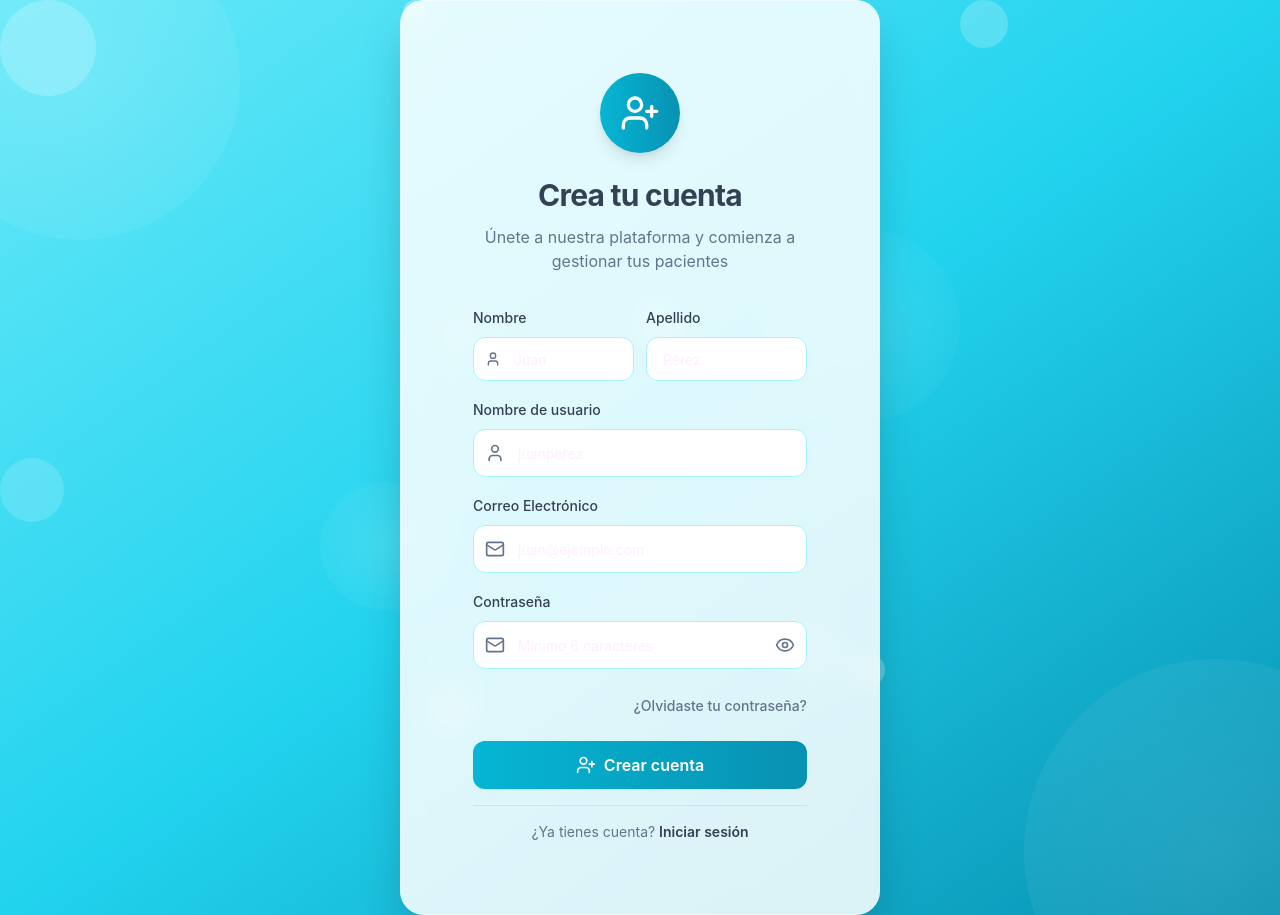
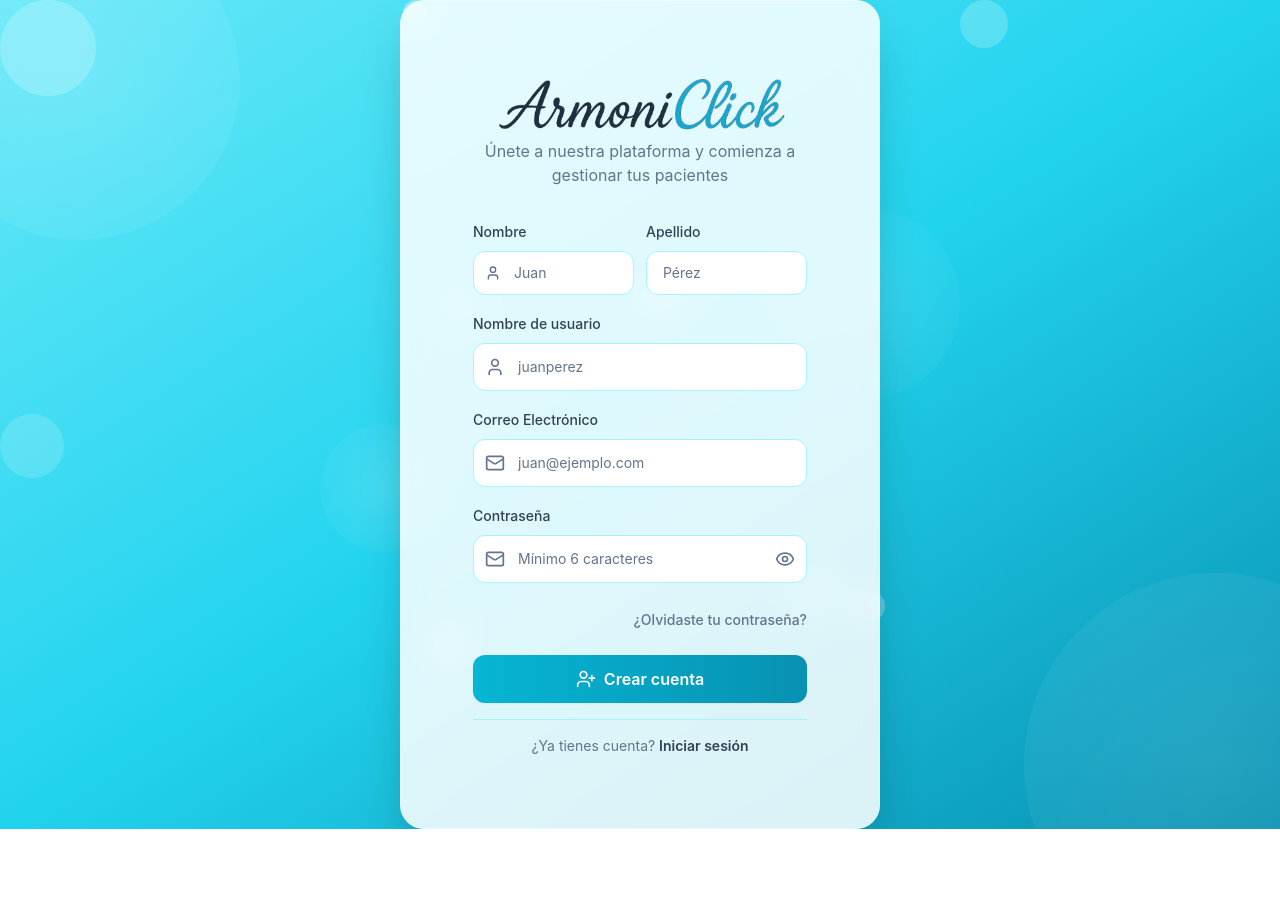
Before and after one commit to AlexHeisinger09/ArmoniClick, a React (Vite) app: page /auth/registrar in a window 1280 px wide. After the commit the page ends 829 px from the top, so only its background shows below. Built offline with nearby package versions, Linux system fonts and the light colour scheme.

Commit message:
mejora en vistas de pantalla de login

```diff
--- a/src/presentation/pages/auth/NewPassword.tsx
+++ b/src/presentation/pages/auth/NewPassword.tsx
@@ -2,7 +2,7 @@ import {
   useChangePasswordMutation,
   useCheckUserToken,
 } from "@/presentation/hooks";
-import { useState } from "react";
+import { useState, useEffect } from "react";
 import { Lock, Eye, EyeOff, Shield, CheckCircle, AlertCircle } from "lucide-react";
 
 import { TypographyH2 } from "@/presentation/components/shared/TypographyH2";
@@ -23,7 +23,7 @@ import { Skeleton } from "@/presentation/components/ui/skeleton";
 import { Spinner } from "@/presentation/components/ui/spinner";
 import { newPasswordSchema } from "@/presentation/validations/userSchema";
 
-import { useParams } from "react-router-dom";
+import { useParams, useNavigate } from "react-router-dom"; // 👈 Agregar useNavigate
 import { zodResolver } from "@hookform/resolvers/zod";
 import { useForm } from "react-hook-form";
 import { z } from "zod";
@@ -31,6 +31,7 @@ import { z } from "zod";
 export const NewPassword = () => {
   const [showPassword, setShowPassword] = useState(false);
   const params = useParams();
+  const navigate = useNavigate(); // 👈 Hook para navegación
 
   const form = useForm<z.infer<typeof newPasswordSchema>>({
     resolver: zodResolver(newPasswordSchema),
@@ -44,6 +45,19 @@ export const NewPassword = () => {
     params.token as string
   );
 
+  // 👈 Efecto para redirigir al login después del éxito
+  useEffect(() => {
+    if (changePasswordMutation.isSuccess && changePasswordMutation.data) {
+      // Esperar 3 segundos para que el usuario vea el mensaje de éxito
+      const timer = setTimeout(() => {
+        navigate("/auth/login");
+      }, 3000);
+
+      // Cleanup del timer
+      return () => clearTimeout(timer);
+    }
+  }, [changePasswordMutation.isSuccess, changePasswordMutation.data, navigate]);
+
   const onSubmit = (values: z.infer<typeof newPasswordSchema>) => {
     changePasswordMutation.mutate({
       newPassword: values.password,
@@ -56,24 +70,33 @@ export const NewPassword = () => {
     <div className="w-full p-6 sm:p-8 flex flex-col gap-6 max-w-md mx-auto">
       {/* Header estético */}
       <div className="text-center mb-2">
-        <div className="w-20 h-20 bg-gradient-to-r from-cyan-500 to-cyan-600 rounded-full mx-auto mb-6 flex items-center justify-center shadow-lg">
-          <Shield className="w-10 h-10 text-white" />
+        <div className="w-25 h-25">
+          <img
+            src="/letras.PNG"
+            alt="Logo ArmoniClick"
+            className="w-full h-full object-contain"
+          />
         </div>
-        <TypographyH2 className="text-slate-700 font-bold text-3xl mb-3">
+        {/* <TypographyH2 className="text-slate-700 font-bold text-3xl mb-3">
           Nueva contraseña
-        </TypographyH2>
+        </TypographyH2> */}
         <TypographyP className="text-slate-500 text-base">
           Crea una contraseña segura para proteger tu cuenta
         </TypographyP>
       </div>
 
-      {/* Mensaje de éxito */}
+      {/* Mensaje de éxito con información de redirección */}
       {changePasswordMutation.data && (
         <Alert className="bg-green-50 border border-green-200 text-green-700 rounded-xl flex items-center gap-3 py-4">
           <CheckCircle className="w-5 h-5 flex-shrink-0" />
-          <AlertTitle className="m-0 font-medium">
-            {changePasswordMutation.data.message}
-          </AlertTitle>
+          <div>
+            <AlertTitle className="m-0 font-medium">
+              {changePasswordMutation.data.message}
+            </AlertTitle>
+            <p className="text-sm mt-1 opacity-90">
+              Serás redirigido al login en unos segundos...
+            </p>
+          </div>
         </Alert>
       )}
 
@@ -154,7 +177,7 @@ export const NewPassword = () => {
                           pl-11 pr-11 py-3 h-12
                           border border-cyan-200 rounded-xl
                           focus:ring-2 focus:ring-cyan-500 focus:border-cyan-500
-                          bg-white text-slate-700 placeholder-slate-400
+                          bg-white text-slate-700 placeholder-slate-500
                           transition-all duration-200
                           ${errors.password?.message
                             ? "border-red-400 focus:ring-red-300"
@@ -219,12 +242,15 @@ export const NewPassword = () => {
                   show={true}
                   className="text-white"
                 />
+              ) : changePasswordMutation.isSuccess ? (
+                <>
+                  <CheckCircle className="w-5 h-5 mr-2" />
+                  Redirigiendo...
+                </>
               ) : (
                 <>
                   <Lock className="w-5 h-5 mr-2" />
-                  {isLoadingChangePassword
-                    ? "Guardando..."
-                    : "Guardar nueva contraseña"}
+                  Guardar nueva contraseña
                 </>
               )}
             </Button>
--- a/src/presentation/pages/auth/Register.tsx
+++ b/src/presentation/pages/auth/Register.tsx
@@ -48,12 +48,16 @@ export const Register = () => {
     <div className="w-full p-6 sm:p-8 flex flex-col gap-6 max-w-md mx-auto">
       {/* Header estético */}
       <div className="text-center mb-2">
-        <div className="w-20 h-20 bg-gradient-to-r from-cyan-500 to-cyan-600 rounded-full mx-auto mb-6 flex items-center justify-center shadow-lg">
-          <UserPlus className="w-10 h-10 text-white" />
-        </div>
-        <TypographyH2 className="text-slate-700 font-bold text-3xl mb-3">
+        <div className="w-25 h-25">
+          <img
+            src="/letras.PNG"
+            alt="Logo ArmoniClick"
+            className="w-full h-full object-contain"
+          />
+          </div>
+        {/* <TypographyH2 className="text-slate-700 font-bold text-3xl mb-3">
           Crea tu cuenta
-        </TypographyH2>
+        </TypographyH2> */}
         <TypographyP className="text-slate-500 text-base">
           Únete a nuestra plataforma y comienza a gestionar tus pacientes
         </TypographyP>
@@ -101,7 +105,7 @@ export const Register = () => {
                           pl-10 pr-4 py-3 h-11
                           border border-cyan-200 rounded-xl
                           focus:ring-2 focus:ring-cyan-500 focus:border-cyan-500
-                          bg-white text-slate-700 placeholder-slate-400
+                          bg-white text-slate-700 placeholder-slate-600 placeholder:text-slate-500
                           transition-all duration-200
                           ${errors.name?.message
                             ? "border-red-400 focus:ring-red-300"
@@ -132,7 +136,7 @@ export const Register = () => {
                         px-4 py-3 h-11
                         border border-cyan-200 rounded-xl
                         focus:ring-2 focus:ring-cyan-500 focus:border-cyan-500
-                        bg-white text-slate-700 placeholder-slate-400
+                        bg-white text-slate-700 placeholder-slate-600 placeholder:text-slate-500
                         transition-all duration-200
                         ${errors.lastName?.message
                           ? "border-red-400 focus:ring-red-300"
@@ -165,7 +169,7 @@ export const Register = () => {
                         pl-11 pr-4 py-3 h-12
                         border border-cyan-200 rounded-xl
                         focus:ring-2 focus:ring-cyan-500 focus:border-cyan-500
-                        bg-white text-slate-700 placeholder-slate-400
+                        bg-white text-slate-700 placeholder-slate-600 placeholder:text-slate-500
                         transition-all duration-200
                         ${errors.username?.message
                           ? "border-red-400 focus:ring-red-300"
@@ -198,7 +202,7 @@ export const Register = () => {
                         pl-11 pr-4 py-3 h-12
                         border border-cyan-200 rounded-xl
                         focus:ring-2 focus:ring-cyan-500 focus:border-cyan-500
-                        bg-white text-slate-700 placeholder-slate-400
+                        bg-white text-slate-700 placeholder-slate-600 placeholder:text-slate-500
                         transition-all duration-200
                         ${errors.email?.message
                           ? "border-red-400 focus:ring-red-300"
@@ -232,7 +236,7 @@ export const Register = () => {
                         pl-11 pr-11 py-3 h-12
                         border border-cyan-200 rounded-xl
                         focus:ring-2 focus:ring-cyan-500 focus:border-cyan-500
-                        bg-white text-slate-700 placeholder-slate-400
+                        bg-white text-slate-700 placeholder-slate-600 placeholder:text-slate-500
                         transition-all duration-200
                         ${errors.password?.message
                           ? "border-red-400 focus:ring-red-300"
--- a/src/presentation/pages/auth/ResetPassword.tsx
+++ b/src/presentation/pages/auth/ResetPassword.tsx
@@ -42,14 +42,18 @@ export const ResetPassword = () => {
     <div className="w-full p-6 sm:p-8 flex flex-col gap-6 max-w-md mx-auto">
       {/* Header estético */}
       <div className="text-center mb-2">
-        <div className="w-20 h-20 bg-gradient-to-r from-cyan-500 to-cyan-600 rounded-full mx-auto mb-6 flex items-center justify-center shadow-lg">
-          <Key className="w-10 h-10 text-white" />
+        <div className="w-25 h-25">
+          <img
+            src="/letras.PNG"
+            alt="Logo ArmoniClick"
+            className="w-full h-full object-contain"
+          />
         </div>
-        <TypographyH2 className="text-slate-700 font-bold text-3xl mb-3">
+        {/* <TypographyH2 className="text-slate-700 font-bold text-3xl mb-3">
           Recuperar contraseña
-        </TypographyH2>
+        </TypographyH2> */}
         <TypographyP className="text-slate-500 text-base">
-          Te enviaremos un enlace para restablecer tu contraseña de forma segura
+          Recupera tu contraseña, Te enviaremos un enlace para restablecer tu contraseña de forma segura
         </TypographyP>
       </div>
 
@@ -95,7 +99,7 @@ export const ResetPassword = () => {
                         pl-11 pr-4 py-3 h-12
                         border border-cyan-200 rounded-xl
                         focus:ring-2 focus:ring-cyan-500 focus:border-cyan-500
-                        bg-white text-slate-700 placeholder-slate-400
+                        bg-white text-slate-700 placeholder-slate-600 placeholder:text-slate-500
                         transition-all duration-200
                         ${errors.email?.message
                           ? "border-red-400 focus:ring-red-300"
```
